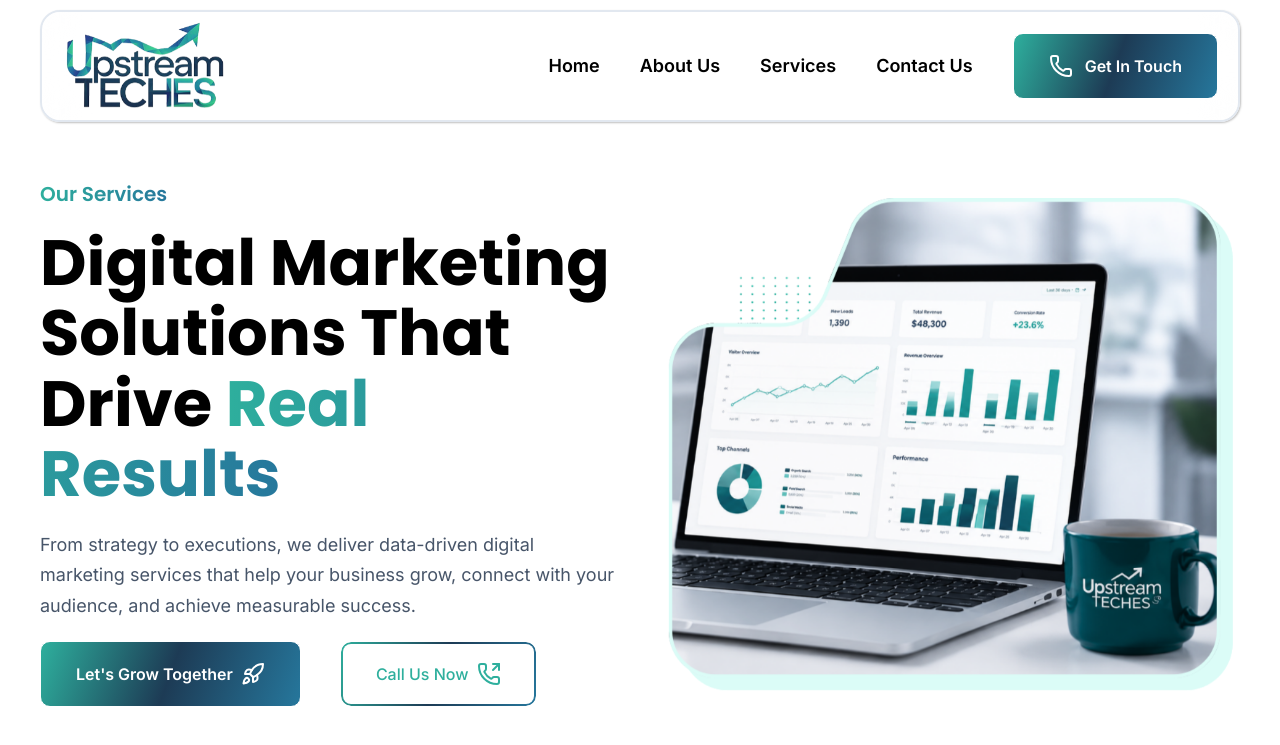
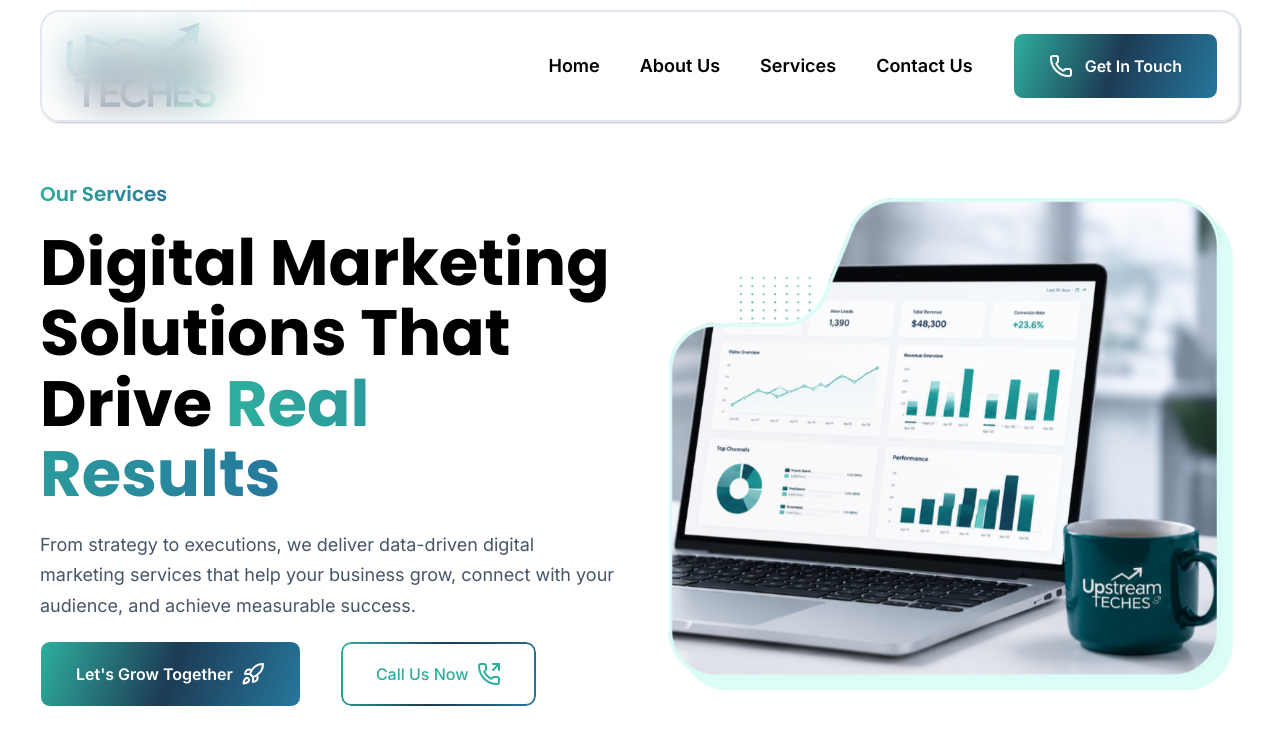
Before and after one commit to mikee-pixel/upstreamteches, a React (Vite) app: page /services in a window 1280 px wide. Shown: the top 745 px of the page. Built offline with nearby package versions, Linux system fonts and the light colour scheme; no server answers.

Commit message:
Hide the position relative

```diff
--- a/src/index.css
+++ b/src/index.css
@@ -847,8 +847,8 @@ input:-webkit-autofill:active {
 }
 
 .header-menu .row > * {
-  position: relative;
-  z-index: 1;
+  /* position: relative;
+  z-index: 1; */
 }
 
 /* Add backdrop and background color to header row */
```
